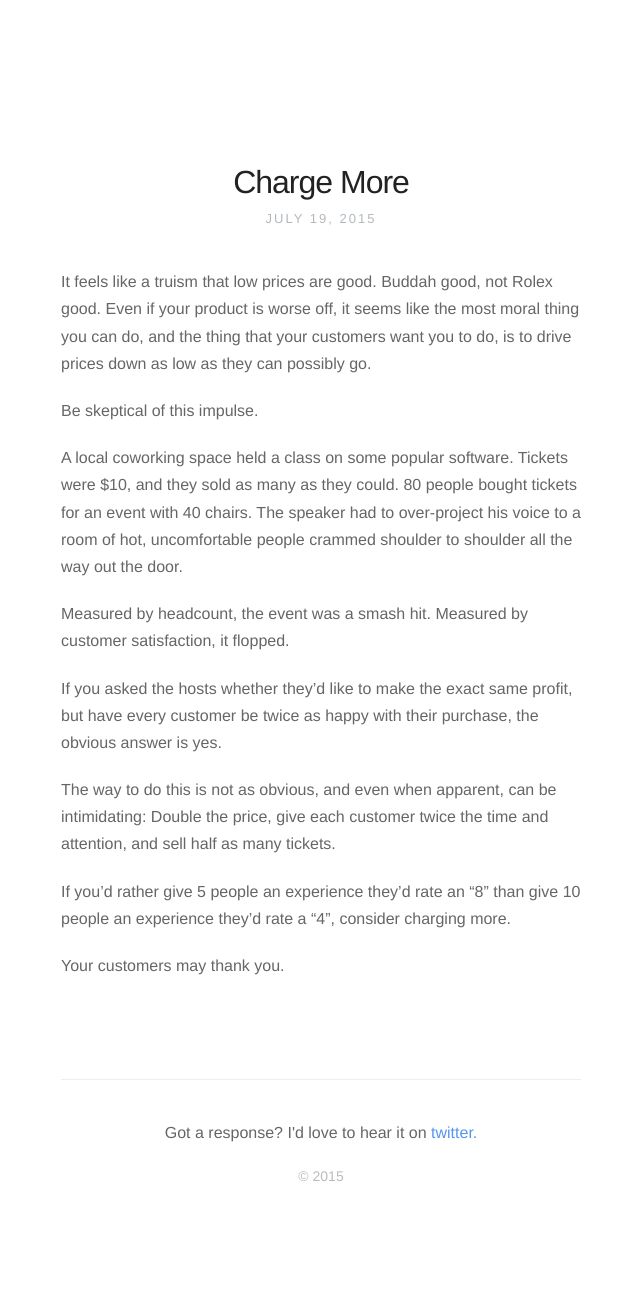
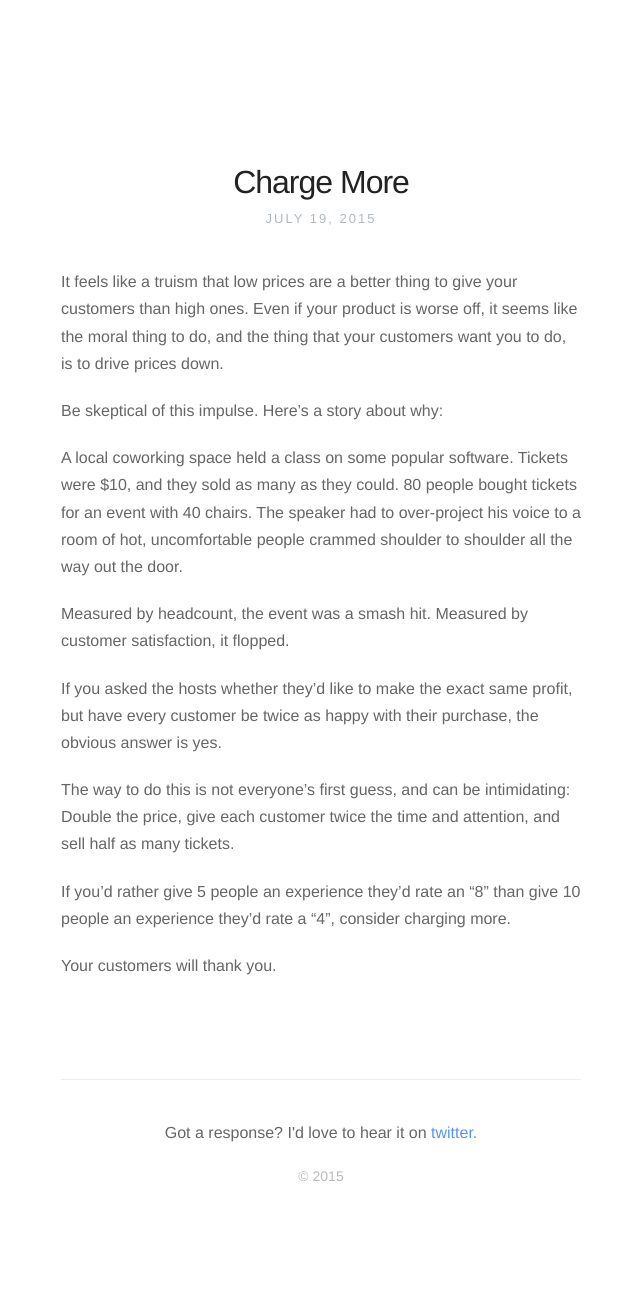
Before and after one commit to LiveMethod/livemethod, a Jekyll site: the page built from _posts/2015-07-19-charge-more.markdown, in a window 1280 px wide. Shown: the whole page, without its empty margins (319-959 px from the left). Built offline with Jekyll 4.4.1, drawn with Linux system fonts in a browser that asks for light colours; nearby versions of some CDN libraries; Markdown is read by kramdown in place of the engine named in the settings.

```diff
--- a/_posts/2015-07-19-charge-more.markdown
+++ b/_posts/2015-07-19-charge-more.markdown
@@ -3,9 +3,9 @@ title:  "Charge More"
 date:   2015-07-19 10:18:00
 ---
 
-It feels like a truism that low prices are good. Buddah good, not Rolex good. Even if your product is worse off, it seems like the most moral thing you can do, and the thing that your customers want you to do, is to drive prices down as low as they can possibly go.
+It feels like a truism that low prices are a better thing to give your customers than high ones. Even if your product is worse off, it seems like the moral thing to do, and the thing that your customers want you to do, is to drive prices down.
 
-Be skeptical of this impulse.
+Be skeptical of this impulse. Here's a story about why:
 
 A local coworking space held a class on some popular software. Tickets were $10, and they sold as many as they could. 80 people bought tickets for an event with 40 chairs. The speaker had to over-project his voice to a room of hot, uncomfortable people crammed shoulder to shoulder all the way out the door.
 
@@ -13,8 +13,8 @@ Measured by headcount, the event was a smash hit. Measured by customer satisfact
 
 If you asked the hosts whether they'd like to make the exact same profit, but have every customer be twice as happy with their purchase, the obvious answer is yes.
 
-The way to do this is not as obvious, and even when apparent, can be intimidating: Double the price, give each customer twice the time and attention, and sell half as many tickets.
+The way to do this is not everyone's first guess, and can be intimidating: Double the price, give each customer twice the time and attention, and sell half as many tickets.
 
 If you'd rather give  5 people an experience they'd rate an "8" than give 10 people an experience they'd rate a "4", consider charging more.
 
-Your customers may thank you.
+Your customers will thank you.
```
Also changed, not shown: _posts/2015-08-26-automate-pt-1.markdown (+52 -15 lines), assets/images/automation/breadboard-broken.jpg (added), assets/images/automation/old-arduino.jpg (added), assets/images/automation/photon-lit.jpg (added), assets/images/automation/photon-unboxing.jpg (added), assets/images/automation/relay-connected.jpg (added).
